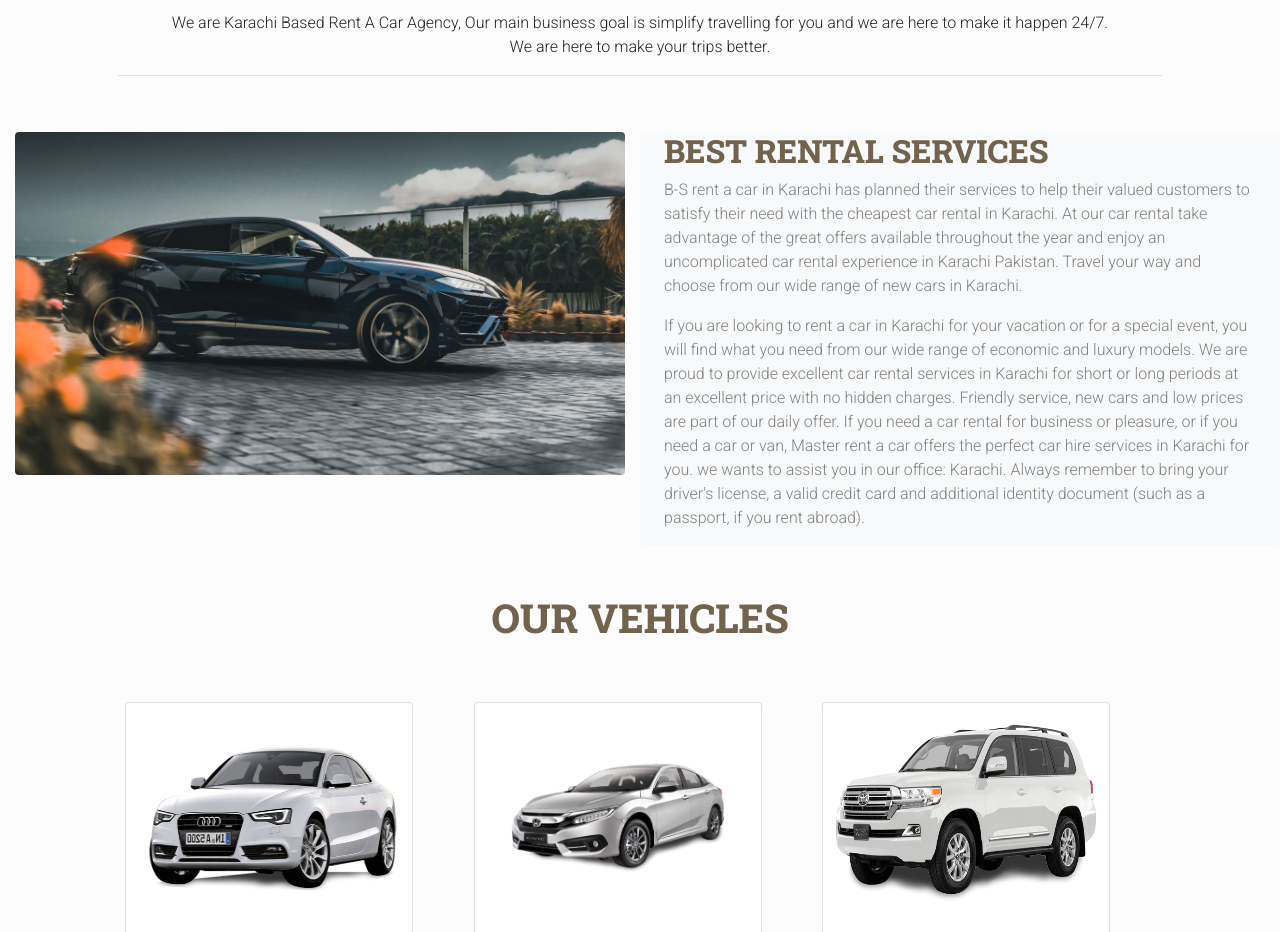
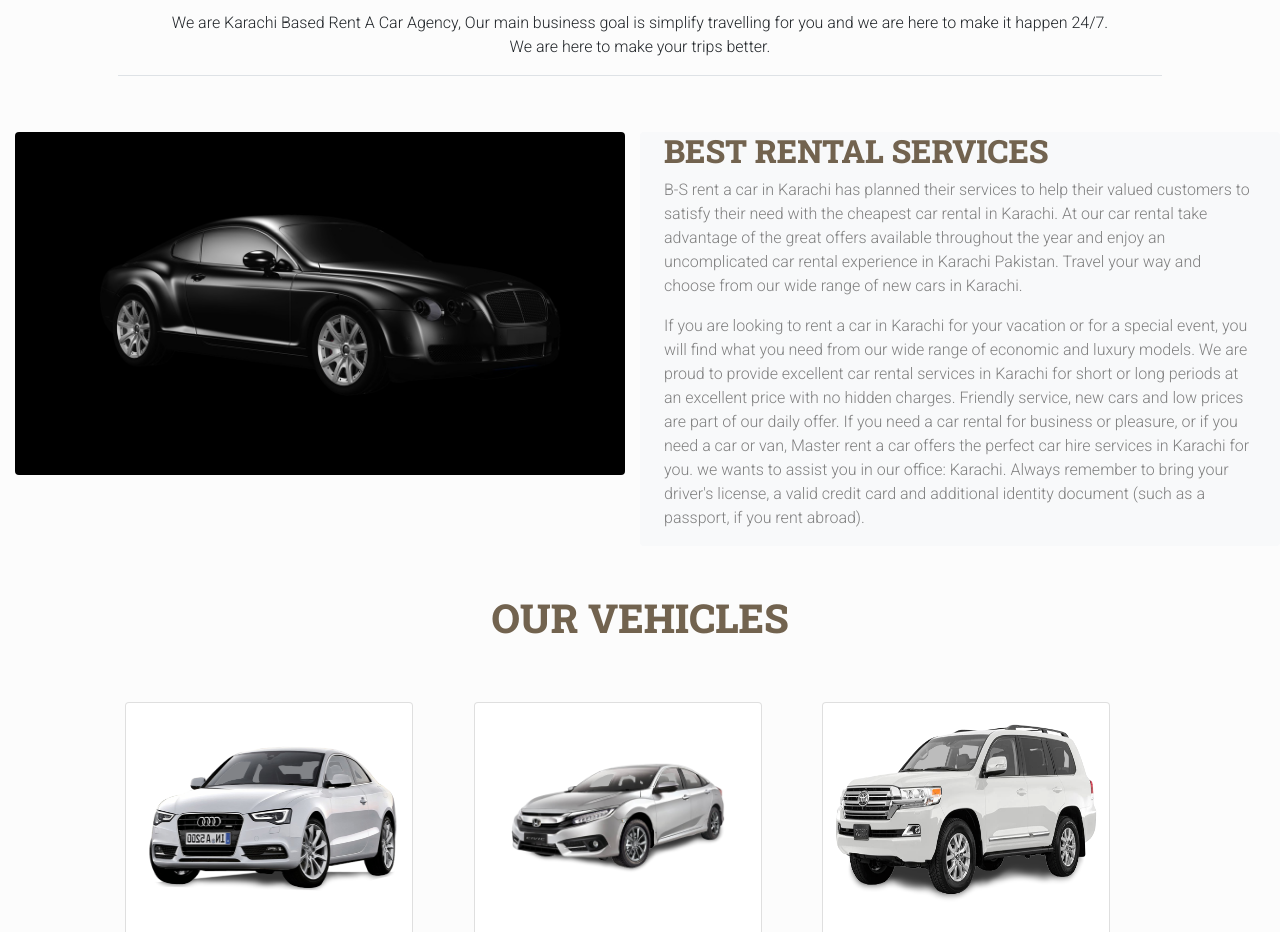
Before and after one commit to HsnRao0335/B-S-rent-a-car, a plain HTML site: page index.html in a window 1280 px wide. Shown: the part 860-1792 px from the top of the page. Drawn offline with nearby package versions, Linux system fonts and the light colour scheme.

Commit message:
replacing image

```diff
--- a/index.html
+++ b/index.html
@@ -153,7 +153,7 @@
         <div class="row mt-2">
           <div class="col-12 col-lg-6 col-sm-12">
             <img
-              src="images/black-sedan-2710043.jpg"
+              src="images/best-r-s.jpg"
               class="img-fluid rounded"
               alt="Responsive Sedan"
             />
```
Also changed, not shown: images/best-r-s.jpg (added), images/black-sedan-2710043.jpg (deleted).
